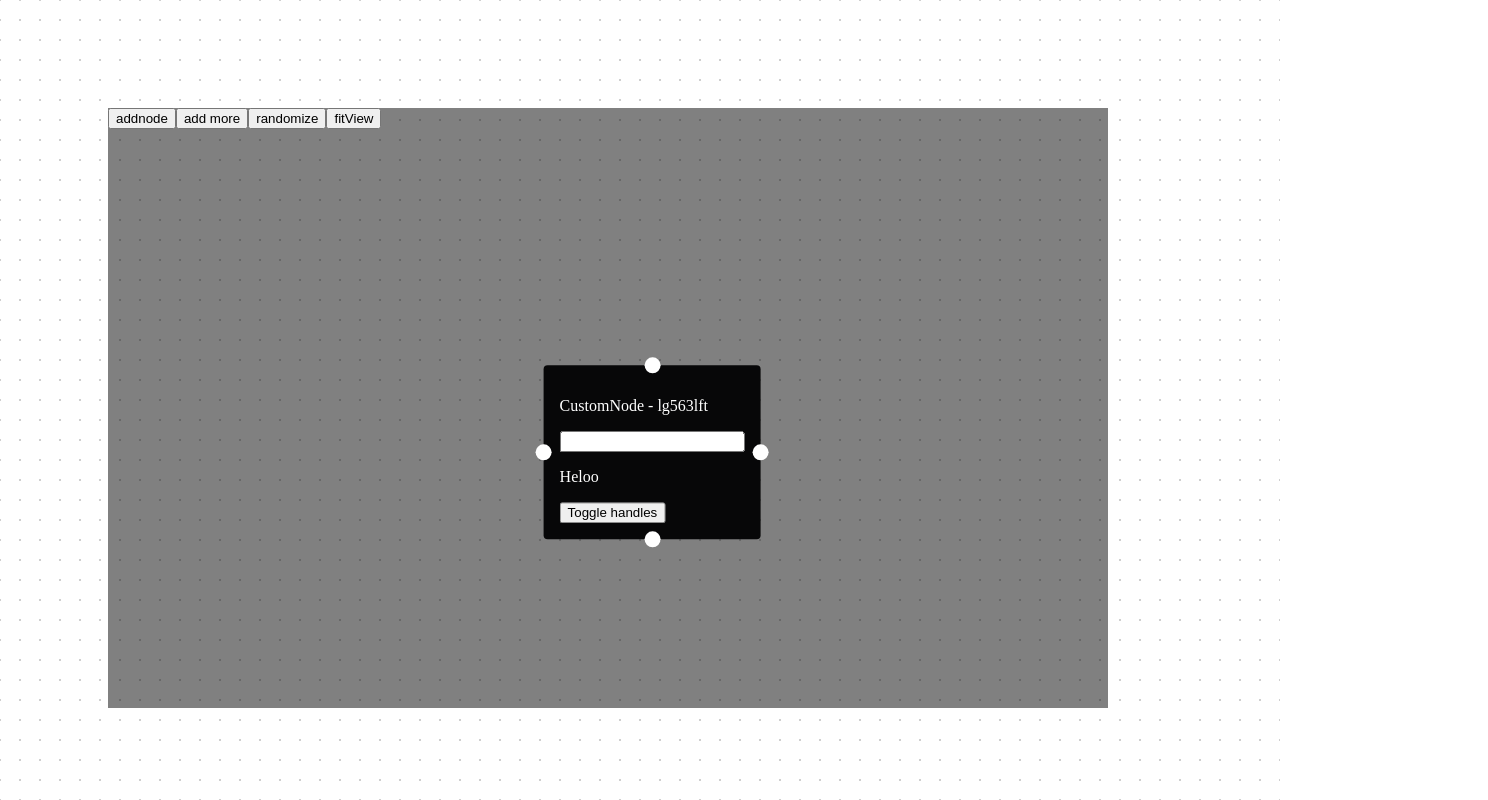
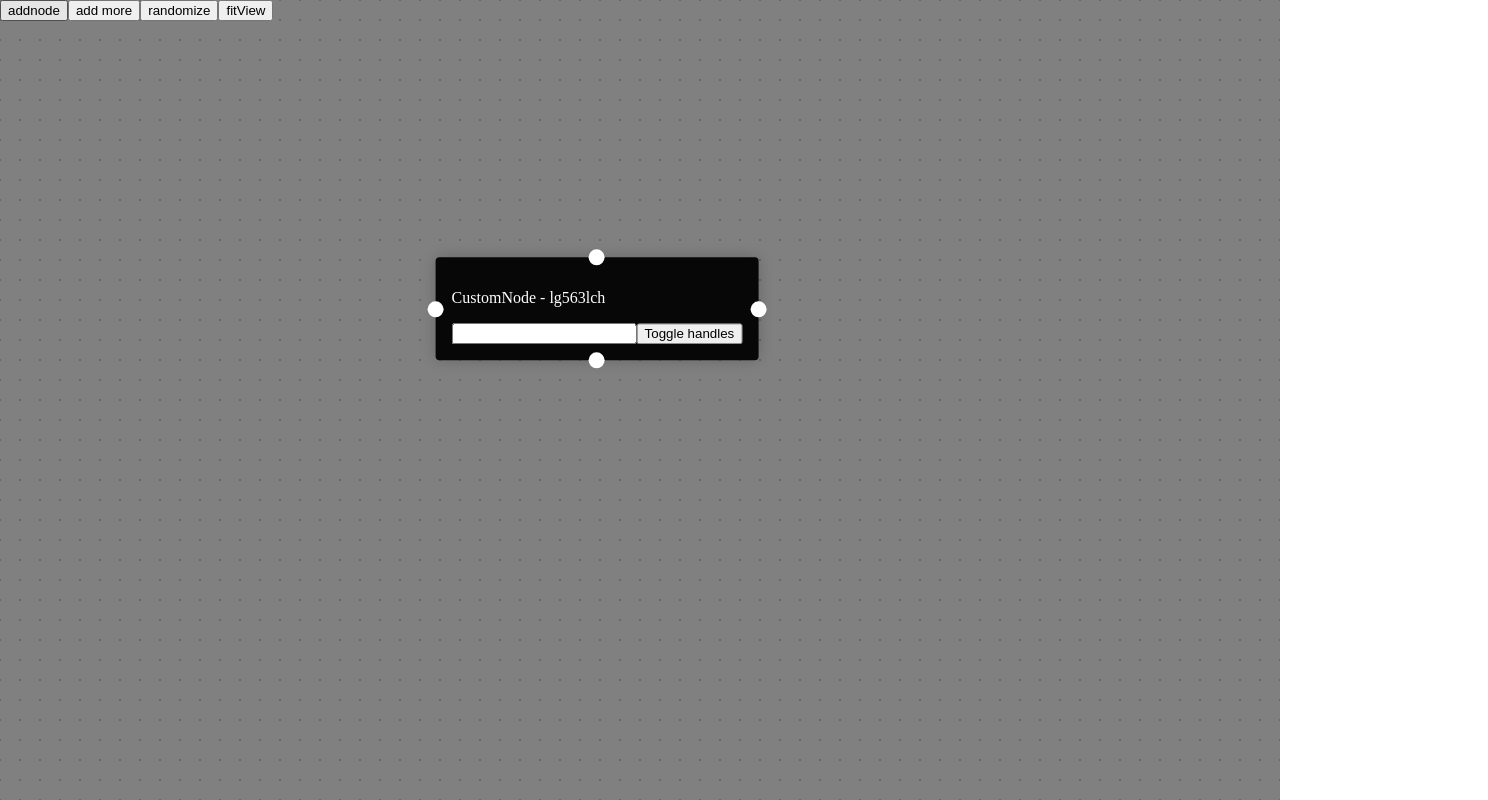
Before and after one commit to sumbatx15/react-diagram, a React (Vite) app: page / in a window 1280 px wide. Both pictures are taken after a click on the button "addnode". Shown: the top 800 px of the page, 1488 px wide, since content can reach past the window. Built offline with nearby package versions, Linux system fonts and the light colour scheme.

Commit message:
fix: useNode

```diff
--- a/src/App.css
+++ b/src/App.css
@@ -1,3 +1,8 @@
+html,
+body {
+  margin: 0;
+  padding: 0;
+}
 .node {
   border-radius: 4px;
   position: relative;
--- a/src/App.tsx
+++ b/src/App.tsx
@@ -48,14 +48,9 @@ function App() {
   };
 
   return (
-    <div>
-      <div style={{ width: "100vw", height: "150vh", padding: "100px" }}>
+    <div style={{ width: "100vw", height: "100vh" }}>
       <DiagramView
         id="diagram-1"
-          style={{
-            width: "1000px",
-            height: "600px",
-          }}
         nodeTypes={{
           custom: CustomNode,
         }}
@@ -69,7 +64,6 @@ function App() {
         <Background id="diagram-1" color="black" />
       </DiagramView>
     </div>
-    </div>
   );
 }
 
--- a/src/components/Diagram/WrappedNode.tsx
+++ b/src/components/Diagram/WrappedNode.tsx
@@ -25,13 +25,24 @@ const NodeContextProvider: React.FC<{
   );
 };
 
-export const useNode = <T,>(selector?: (node: DiagramNode) => T) => {
+// overload when selector is provided
+export function useNode<T extends (node: DiagramNode) => any>(
+  selector: T
+): ReturnType<T>;
+
+// overload when selector is not provided
+export function useNode(selector?: undefined): DiagramNode;
+
+// implementation
+export function useNode<T extends (node: DiagramNode) => any | undefined>(
+  selector?: T
+) {
   const { nodeId } = useNodeContext();
   const useDiagram = useGetDiagramStore();
   return useDiagram((state) =>
     selector ? selector(state.getNode(nodeId)!) : state.getNode(nodeId)
-  ) as T extends unknown ? DiagramNode : T;
-};
+  );
+}
 
 export const useNodeData = <T,>() => {
   const { nodeId } = useNodeContext();
--- a/src/components/Node/CustomNode.tsx
+++ b/src/components/Node/CustomNode.tsx
@@ -15,14 +15,17 @@ const Inp = () => {
 };
 export const CustomNode: NodeFC = ({ id }) => {
   const [show, toggle] = useToggle(true);
+  const node = useNode();
+  console.log("node:", node);
+
   return (
     <div
-      // shadow="xl"
       style={{
         borderRadius: "4px",
         position: "relative",
         background: "#070708",
         padding: "16px",
+        boxShadow: "0 0 15px rgba(0,0,0,0.2)",
       }}
     >
       {show && <Handle id="in" type="target" placement="left" />}
@@ -31,7 +34,6 @@ export const CustomNode: NodeFC = ({ id }) => {
 
       <p /* onClick={toggle} */>CustomNode - {id}</p>
       <Inp />
-      <p>Heloo</p>
       <button onClick={toggle}>Toggle handles</button>
       {show && <Handle id="out" type="source" placement="right" />}
     </div>
```
Lines whose indentation alone changed are shown as unchanged.
